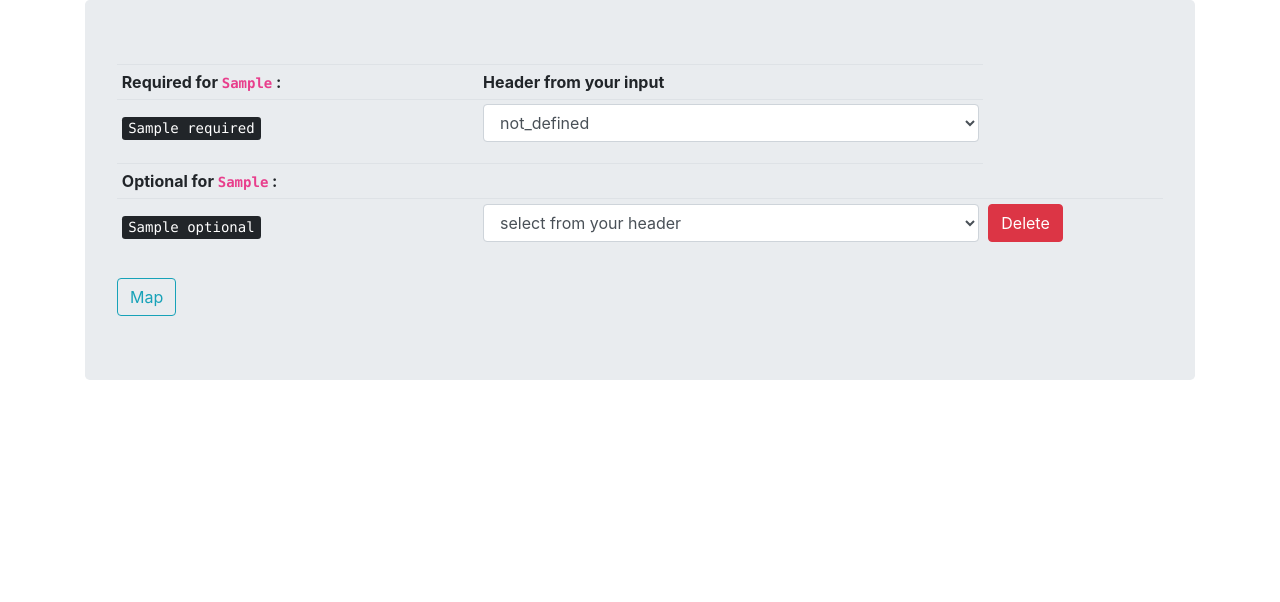
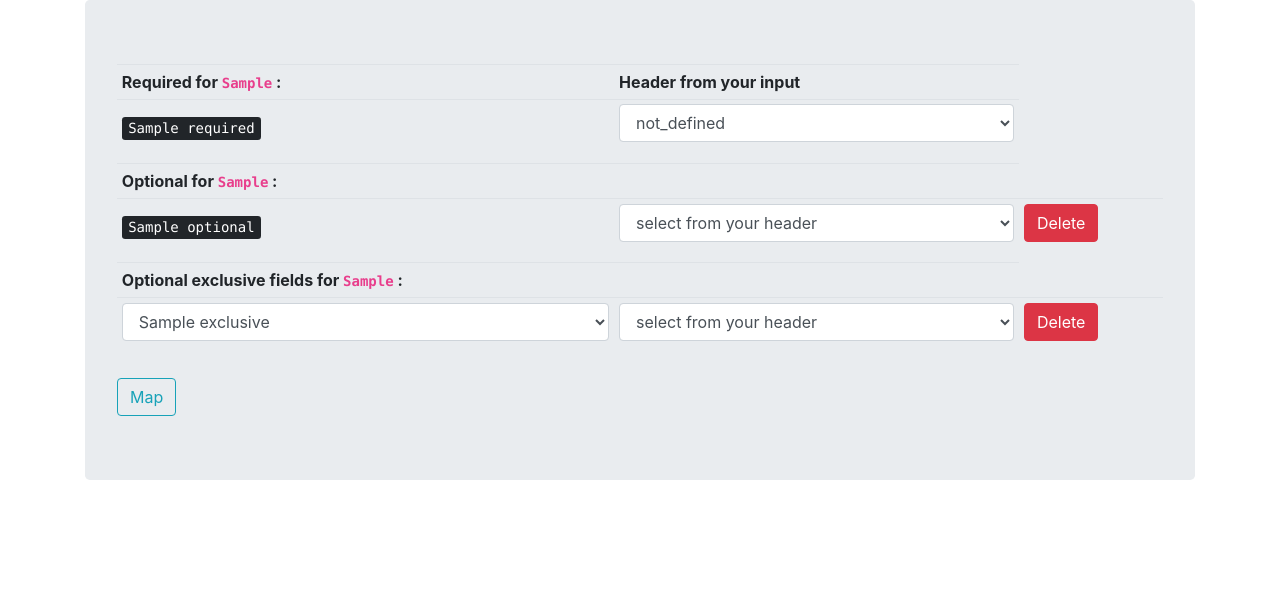
Before and after one commit to NCI-GDC/gdc_submitter_translation_ui, a Flask app: template templates/mapping.html in a window 1280 px wide. Shown: the part 56-658 px from the top of the page. Run offline with Flask 2, Linux system fonts and the light colour scheme; the template is opened without the code that fills it: most values are stand-ins (such as "Sample title", 1, 10 or a date in 2020); some libraries are stand-ins or nearby versions.

Commit message:
feat(api): handle api type, links

```diff
--- a/app.py
+++ b/app.py
@@ -1,4 +1,6 @@
 #!/Users/Li/virtualenvs/p3/bin/python
+# pylint: disable=C0301, C0103, R0901
+
 """
 flask playground
 """
@@ -10,6 +12,9 @@ import requests as rq
 from flask import Flask, render_template, request, flash
 
 class MyDumper(yaml.Dumper):
+    """
+    customize indent dumper
+    """
     def increase_indent(self, flow=False, indentless=False):
         return super(MyDumper, self).increase_indent(flow, False)
 
@@ -19,23 +24,130 @@ def file_extention(filename):
     """
     return '.' in filename and filename.rsplit('.', 1)[1].lower()
 
-APP = Flask(__name__)
+def get_fields(node=None):
+    """
+    check template
+    """
+    surl = 'https://api.gdc.cancer.gov/v0/submission/_dictionary/{}'.format(node)
+    sdict = rq.get(surl).json()
+    rqlist = []
+    if sdict.get('required'):
+        rqlist = sdict['required']
+    stemp = 'https://api.gdc.cancer.gov/v0/submission/template/{}?format=json'.format(str(node))
+    tplist = list(rq.get(stemp).json().keys())
+    required = [x for x in rqlist if x in tplist]
+    oplist = [y for y in tplist if y not in rqlist]
+    exclusive_pairs = []
+    if sdict.get('links'):
+        for pair in sdict['links']:
+            if pair.get('exclusive'):
+                if pair['exclusive'] is True:
+                    exclusive_pairs.append([d['name'] for d in pair['subgroup']])
+    dup = [i for j in exclusive_pairs for i in j]
+    optional = [z for z in oplist if z not in dup]
+    return (required, optional, exclusive_pairs)
 
-@APP.route('/about')
+def save_type(dct=None):
+    """
+    save type
+    """
+    value = dct.get('type')
+    if isinstance(value, list):
+        return tuple(value)
+    return value
+
+def get_type(dct=None, type_list=None):
+    """
+    get type
+    """
+    # for dct in anyOf_dict_list:
+    check_list = ['anyOf', 'oneOf']
+    if set(dct.keys()).intersection(check_list):
+        for key in set(dct.keys()).intersection(check_list):
+            for d in dct[key]:
+                type_list.append(save_type(dct=d))
+                for dict_value in d.values():
+                    if isinstance(dict_value, dict):
+                        type_list.append(save_type(dct=dict_value))
+                        get_type(dct=dict_value, type_list=type_list)
+    else:
+        type_list.append(save_type(dct=dct))
+        for dict_value in dct.values():
+            if isinstance(dict_value, dict):
+                type_list.append(save_type(dct=dict_value))
+                get_type(dct=dict_value, type_list=type_list)
+
+def remap_dict(to_remap=None):
+    """
+    remap dict
+    """
+    remap = {}
+    for key, value in to_remap.items():
+        if key.startswith('exclusive_field_'):
+            key_index = key.split('_')[-1]
+            remap[value] = key_index
+    for key, value in to_remap.items():
+        if key.startswith("exclusive_chosen_"):
+            for k, v in remap.items():
+                if v in key:
+                    remap[k] = value
+    return remap
+
+def get_yaml(user_dict=None, yaml_str=None, nodejson=None):
+    """
+    get yaml
+    """
+    temp_str = """
+    {FIELDNAME_IN_THE_NODE}:
+        type: {TYPE}
+        fieldname:
+            - {FIELDNAME_IN_THE_CSV}
+    """
+    trans_type = {
+        ('string', 'null'): 'string',
+        'array': 'list',
+        'string': 'string',
+        'number': 'int',
+        'null': 'null'
+    }
+    for key, value in user_dict.items():
+        stype = []
+        get_type(nodejson['properties']['{}'.format(key)], stype)
+        typelist = list(set(stype))
+        if None in typelist:
+            typelist.remove(None)
+        if bool(typelist):
+            yaml_str += temp_str.format(
+                FIELDNAME_IN_THE_NODE=key,
+                TYPE=[trans_type[x] for x in typelist if x in trans_type.keys()],
+                FIELDNAME_IN_THE_CSV=value
+            )
+        else:
+            yaml_str += temp_str.format(
+                FIELDNAME_IN_THE_NODE=key,
+                TYPE="string",
+                FIELDNAME_IN_THE_CSV=value
+            )
+    return yaml_str
+
+
+app = Flask(__name__)
+
+@app.route('/about')
 def about():
     """
     about page
     """
     return render_template('about.html')
 
-@APP.route('/')
+@app.route('/')
 def home():
     """
     home page
     """
     return render_template('home.html')
 
-@APP.route('/upload', methods=['GET', 'POST'])
+@app.route('/upload', methods=['GET', 'POST'])
 def upload():
     """
     step 1
@@ -44,49 +156,40 @@ def upload():
     node_list = list(x for x in all_node_type.keys() if not x.startswith('_'))
     return render_template('upload.html', node_list=node_list)
 
-@APP.route('/mapping', methods=['GET', 'POST'])
+@app.route('/mapping', methods=['GET', 'POST'])
 def mapping():
     """
     step 2
     """
     snode = str(request.form.get('comp_select'))
-    surl = 'https://api.gdc.cancer.gov/v0/submission/_dictionary/{}'.format(snode)
-    #import pdb; pdb.set_trace()
-    rplist = rq.get(surl).json()['required']
-    sjson = rq.get(surl).json()
-    plist = list(sjson['properties'].keys())
-    oplist = [x for x in plist if x not in rplist]
+    rqlist, oplist, eclist = get_fields(node=snode)
     file = request.files['uploadFile']
     if file_extention(file.filename) == 'csv':
         header = file.read().decode("utf-8").strip().split('\n')[0]
         flash('File uploaded, you have selected \"{}\"'.format(snode), 'success')
     else:
         flash('Not a valid file format', 'danger')
-        return render_template('mapping.html', selected_node=snode, required_list=[""], optional_list=[""], header="")
-    return render_template('mapping.html', selected_node=snode, required_list=rplist, optional_list=oplist, header=header)
+        return render_template('mapping.html', selected_node=snode, required_list=[""], optional_list=[""], header="", exclusive_list=[""])
+    return render_template('mapping.html', selected_node=snode, required_list=rqlist, optional_list=oplist, header=header, exclusive_list=eclist)
 
-@APP.route('/output', methods=['GET', 'POST'])
-def output():
+@app.route('/output/<snode>', methods=['GET', 'POST'])
+def output(snode):
     """
     step 3
     """
     user_dict = request.form.to_dict()
-    temp_str = """
-    {FIELDNAME_IN_THE_NODE}:
-        type: {TYPE}
-        fieldname:
-            - {FIELDNAME_IN_THE_CSV}
-    """
-    yaml_str = ""
-    for key, value in user_dict.items():
-        yaml_str += temp_str.format(
-            FIELDNAME_IN_THE_NODE=key,
-            TYPE="string",
-            FIELDNAME_IN_THE_CSV=value
-        )
-    yaml_style = yaml.dump(yaml.load(yaml_str), Dumper=MyDumper, indent=4, default_flow_style=False)
-    return render_template('output.html', data=yaml_style)
+    surl = 'https://api.gdc.cancer.gov/v0/submission/_dictionary/{}'.format(snode)
+    sjson = rq.get(surl).json()
+    easy_dict = {key: value for key, value in user_dict.items() if not key.startswith("exclusive_")}
+    exclusive_dict = {key: value for key, value in user_dict.items() if key.startswith("exclusive_")}
+    exclusive_str = ""
+    if exclusive_dict:
+        exclusive_remap = remap_dict(to_remap=exclusive_dict)
+        exclusive_str = get_yaml(user_dict=exclusive_remap, yaml_str="", nodejson=sjson)
+    full_yaml_str = get_yaml(user_dict=easy_dict, yaml_str=exclusive_str, nodejson=sjson)
+    yaml_style = yaml.dump(yaml.load(full_yaml_str), Dumper=MyDumper, indent=4, default_flow_style=False)
+    return render_template('output.html', snode=snode, data=yaml_style)
 
 if __name__ == '__main__':
-    APP.secret_key = ''.join(random.choices(string.ascii_uppercase + string.digits, k=16))
-    APP.run(debug=True)
+    app.secret_key = ''.join(random.choices(string.ascii_uppercase + string.digits, k=16))
+    app.run(debug=True)
--- a/templates/mapping.html
+++ b/templates/mapping.html
@@ -3,7 +3,7 @@
 
 {% block body %}
 <div class="jumbotron text-left">
-  <form action="{{ url_for('output') }}" method="POST">
+  <form action="{{ url_for('output', snode=selected_node) }}" method="POST">
     <table class="table table-sm" id="mappingTable">
       <tr>
         <th>Required for <code>{{ selected_node }}</code> :</th>
@@ -47,6 +47,35 @@
           <td><input type="button" value="Delete" onclick="deleteRow(this)" class="btn btn-danger"></td>
       </tr>
       {% endfor %}
+      <tr>
+        <th>Optional exclusive fields for <code>{{ selected_node }}</code> :</th>
+        <th></th>
+      </tr>
+      {% for ek in exclusive_list %}
+      <tr>
+          <td>
+            <div class="form-group">
+              <select name="exclusive_field_{{ loop.index }}" class="form-control">
+                {% for field in ek %}
+                  <option value="{{ field }}">{{ field }}</option>
+                {% endfor %}
+              </select>
+          </td>
+          <td>
+            <div class="form-group">
+              <select name="exclusive_chosen_{{ loop.index }}" class="form-control">
+                <option disabled selected value="">select from your header</option>
+                <option value="not_defined">not_defined</option>
+                {% set fieldList = header.split(',') %}
+                  {% for field in fieldList %}
+                    <option value="{{ field }}">{{ field }}</option>
+                  {% endfor %}
+              </select>
+            </div>
+          </td>
+          <td><input type="button" value="Delete" onclick="deleteRow(this)" class="btn btn-danger"></td>
+      </tr>
+      {% endfor %}
     </table>
     <input type="submit" value="Map" class="btn btn-outline-info">
   </form>
```
